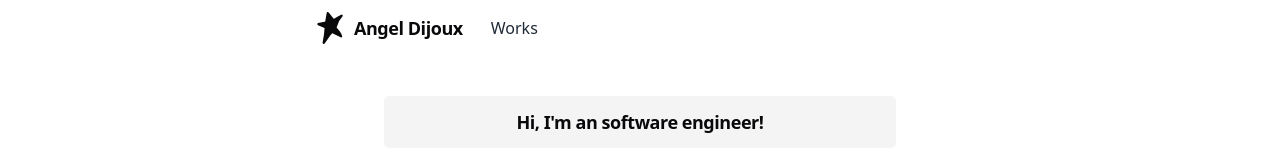
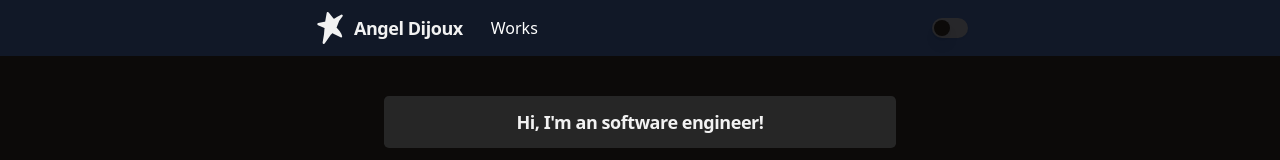
Before and after one commit to Angel-Dijoux/homepage, a React (Vite) app: page / in a window 1280 px wide. Shown: the top 160 px of the page. Built offline with nearby package versions, Linux system fonts and the light colour scheme.

Commit message:
init: add theme switch

```diff
--- a/package.json
+++ b/package.json
@@ -14,6 +14,7 @@
     "@emotion/styled": "^11.11.0",
     "@radix-ui/react-icons": "^1.3.0",
     "@radix-ui/react-slot": "^1.0.2",
+    "@radix-ui/react-switch": "^1.0.3",
     "class-variance-authority": "^0.7.0",
     "clsx": "^2.1.0",
     "framer-motion": "^11.0.5",
--- /dev/null
+++ b/src/components/ThemeProvider.tsx
@@ -0,0 +1,73 @@
+import { createContext, useContext, useEffect, useState } from "react";
+
+type Theme = "dark" | "light" | "system";
+
+type ThemeProviderProps = {
+  children: React.ReactNode;
+  defaultTheme?: Theme;
+  storageKey?: string;
+};
+
+type ThemeProviderState = {
+  theme: Theme;
+  setTheme: (theme: Theme) => void;
+};
+
+const initialState: ThemeProviderState = {
+  theme: "system",
+  setTheme: () => null,
+};
+
+const ThemeProviderContext = createContext<ThemeProviderState>(initialState);
+
+export function ThemeProvider({
+  children,
+  defaultTheme = "system",
+  storageKey = "vite-ui-theme",
+  ...props
+}: Readonly<ThemeProviderProps>) {
+  const [theme, setTheme] = useState<Theme>(
+    () => (localStorage.getItem(storageKey) as Theme) || defaultTheme
+  );
+
+  useEffect(() => {
+    const root = window.document.documentElement;
+
+    root.classList.remove("light", "dark");
+
+    if (theme === "system") {
+      const systemTheme = window.matchMedia("(prefers-color-scheme: dark)")
+        .matches
+        ? "dark"
+        : "light";
+
+      root.classList.add(systemTheme);
+      return;
+    }
+
+    root.classList.add(theme);
+  }, [theme]);
+
+  const value = {
+    theme,
+    setTheme: (theme: Theme) => {
+      localStorage.setItem(storageKey, theme);
+      setTheme(theme);
+    },
+  };
+
+  return (
+    <ThemeProviderContext.Provider {...props} value={value}>
+      {children}
+    </ThemeProviderContext.Provider>
+  );
+}
+
+export const useTheme = () => {
+  const context = useContext(ThemeProviderContext);
+
+  if (context === undefined)
+    throw new Error("useTheme must be used within a ThemeProvider");
+
+  return context;
+};
--- /dev/null
+++ b/src/components/ui/switch.tsx
@@ -0,0 +1,27 @@
+import * as React from "react"
+import * as SwitchPrimitives from "@radix-ui/react-switch"
+
+import { cn } from "@/lib/utils"
+
+const Switch = React.forwardRef<
+  React.ElementRef<typeof SwitchPrimitives.Root>,
+  React.ComponentPropsWithoutRef<typeof SwitchPrimitives.Root>
+>(({ className, ...props }, ref) => (
+  <SwitchPrimitives.Root
+    className={cn(
+      "peer inline-flex h-5 w-9 shrink-0 cursor-pointer items-center rounded-full border-2 border-transparent shadow-sm transition-colors focus-visible:outline-none focus-visible:ring-2 focus-visible:ring-ring focus-visible:ring-offset-2 focus-visible:ring-offset-background disabled:cursor-not-allowed disabled:opacity-50 data-[state=checked]:bg-primary data-[state=unchecked]:bg-input",
+      className
+    )}
+    {...props}
+    ref={ref}
+  >
+    <SwitchPrimitives.Thumb
+      className={cn(
+        "pointer-events-none block h-4 w-4 rounded-full bg-background shadow-lg ring-0 transition-transform data-[state=checked]:translate-x-4 data-[state=unchecked]:translate-x-0"
+      )}
+    />
+  </SwitchPrimitives.Root>
+))
+Switch.displayName = SwitchPrimitives.Root.displayName
+
+export { Switch }
--- a/src/main.tsx
+++ b/src/main.tsx
@@ -3,9 +3,12 @@
 import "./index.css";
 import { RouterProvider } from "react-router-dom";
 import { router } from "./navigation/router.tsx";
+import { ThemeProvider } from "./components/ThemeProvider.tsx";
 
 ReactDOM.createRoot(document.getElementById("root")!).render(
   <React.StrictMode>
-    <RouterProvider router={router} future={{ v7_startTransition: true }} />
+    <ThemeProvider defaultTheme="dark" storageKey="vite-ui-theme">
+      <RouterProvider router={router} future={{ v7_startTransition: true }} />
+    </ThemeProvider>
   </React.StrictMode>
 );
--- a/src/navigation/NavBar.tsx
+++ b/src/navigation/NavBar.tsx
@@ -1,6 +1,8 @@
 import { type PropsWithChildren } from "react";
 import { Link } from "react-router-dom";
 import { Logo } from "@/components/Logo";
+import { Switch } from "@/components/ui/switch";
+import { useTheme } from "@/components/ThemeProvider";
 
 type LinkItemProps = {
   href: string;
@@ -39,6 +41,8 @@
 };
 
 export function NavBar({ path }: Readonly<NavBarProps>) {
+  const { setTheme, theme } = useTheme();
+
   return (
     <div className="fixed top-0 left-0 w-full bg-white bg-opacity-40 dark:bg-gray-900 bg-blur-10 z-20">
       <div className="container flex p-2 max-w-2xl flex-wrap items-center justify-between">
@@ -51,6 +55,9 @@
             Works
           </LinkItem>
         </div>
+        <Switch
+          onCheckedChange={() => setTheme(theme == "light" ? "dark" : "light")}
+        />
       </div>
     </div>
   );
--- a/src/pages/Works.tsx
+++ b/src/pages/Works.tsx
@@ -1,5 +1,3 @@
-import React from "react";
-
 export function Works() {
   return <div>Works</div>;
 }
```
Also changed, not shown: 1 other file (tests, documents, lock files or other folders).
